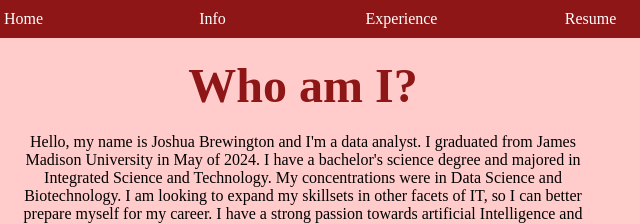
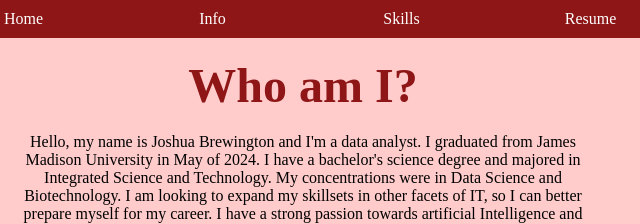
Before and after one commit to JoshuaBrew/Personal-Website, a plain HTML site: page index.html in a window 1280 px wide. Shown: the top 224 px of the page, 81-721 px from the left. Drawn offline with Linux system fonts and the light colour scheme.

Commit message:
Update index.html

```diff
--- a/index.html
+++ b/index.html
@@ -12,7 +12,7 @@
           <div>
             <div><li><a href="index.html" >Home</a></li></div>
             <div><li><a href="#Hero" >Info</a></li></div>
-            <div><li><a href="#resume-page" >Experience</a></li></div>
+            <div><li><a href="#resume-page" >Skills</a></li></div>
             <div><li><a href="./Brewington-Resume.pdf" download="">Resume</a></li></div>
             <div><li><a href="#Projects" >Projects</a></li></div>
             <div><li><a href="#contact" >Contact</a></li></div>
```
